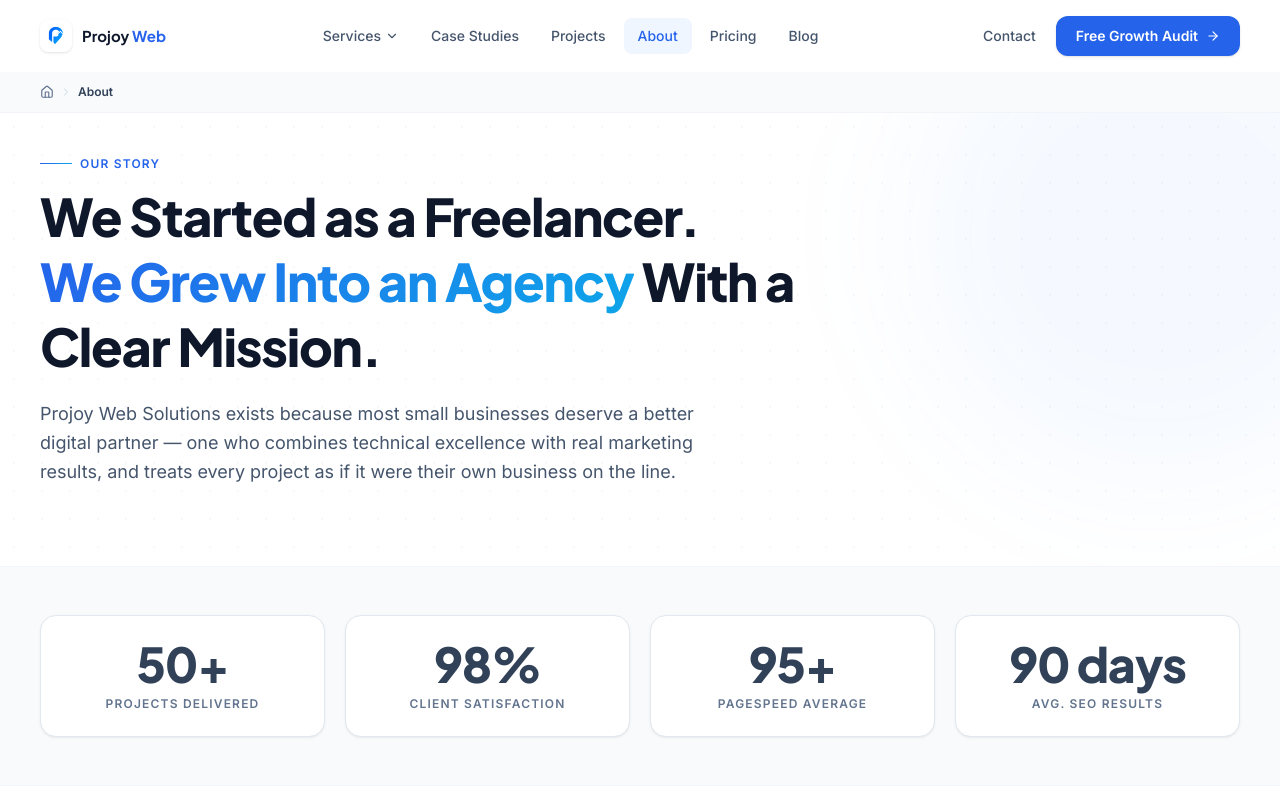
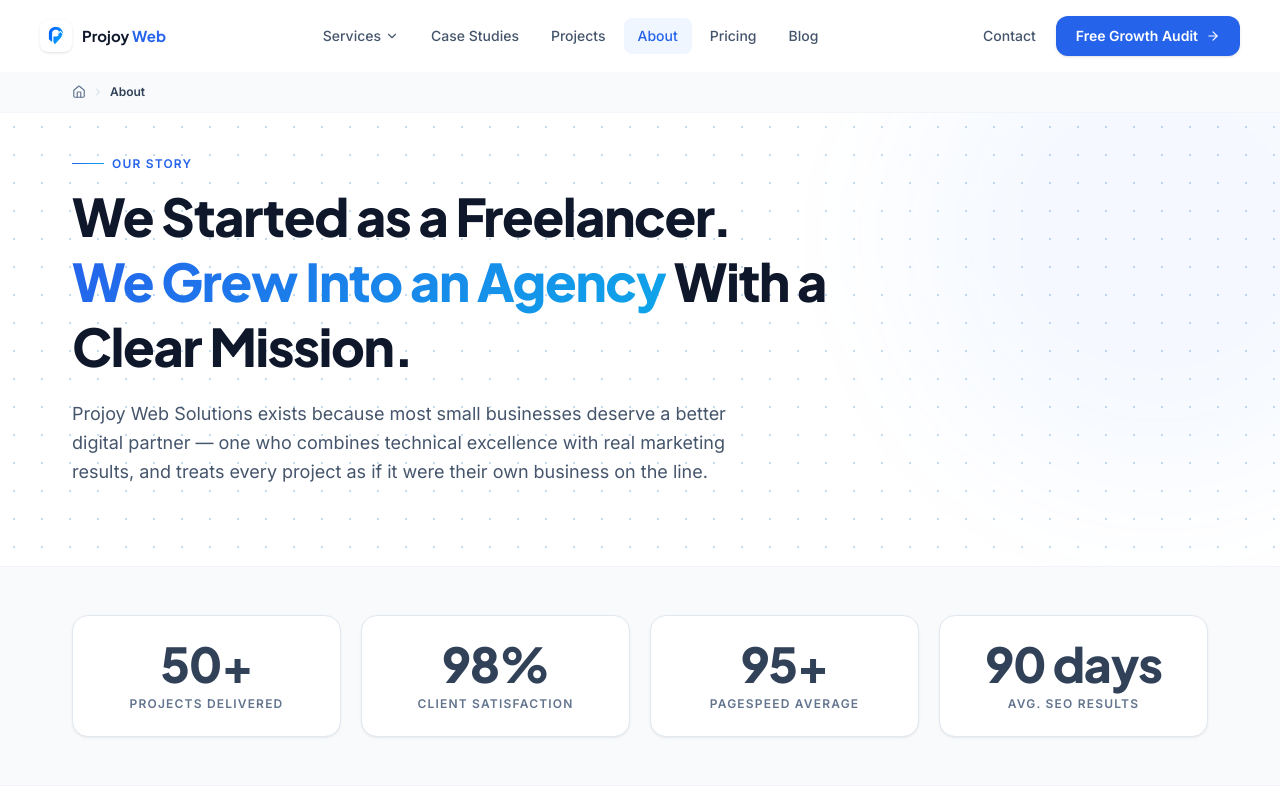
Before and after one commit to joinvnexus/projoy-web-sloutions, a Next.js app: page /about in a window 1280 px wide. Shown: the top 800 px of the page. Built offline with nearby package versions, Linux system fonts and the light colour scheme.

Commit message:
Update marketing page content and styling

```diff
--- a/app/about/page.tsx
+++ b/app/about/page.tsx
@@ -110,14 +110,14 @@ export default function AboutPage() {
         <div
           className="absolute inset-0 pointer-events-none opacity-30"
           style={{
-            backgroundImage: "radial-gradient(circle, #E2E8F0 1px, transparent 1px)",
+            backgroundImage: "radial-gradient(circle, #3a83c7 1px, transparent 1px)",
             backgroundSize: "28px 28px",
           }}
           aria-hidden="true"
         />
         <div className="absolute -top-32 -right-32 w-[500px] h-[500px] rounded-full bg-brand-500/[0.05] blur-3xl pointer-events-none" aria-hidden="true" />
 
-        <div className="container mx-auto max-w-[1200px] relative z-10">
+        <div className="container mx-auto max-w-[1200px] relative z-10 px-8">
           <div className="max-w-3xl">
             <Eyebrow>Our Story</Eyebrow>
             <h1
@@ -140,7 +140,7 @@ export default function AboutPage() {
       {/* ── Stats ── */}
       <section className="py-12 bg-slate-50 border-y border-slate-100">
         <div className="container mx-auto max-w-[1200px]">
-          <StaggerContainer className="grid grid-cols-2 lg:grid-cols-4 gap-5">
+          <StaggerContainer className="grid grid-cols-2 lg:grid-cols-4 gap-5 px-8 ">
             {TRUST_STATS.map((stat) => (
               <StaggerItem key={stat.label}>
                 <StatCard value={stat.value} label={stat.label} />
--- a/app/blog/page.tsx
+++ b/app/blog/page.tsx
@@ -44,7 +44,7 @@ export default function BlogPage() {
       <Breadcrumbs items={[{ name: "Blog", href: "/blog" }]} />
 
       {/* ── Hero ── */}
-      <section className="relative bg-white pt-8 pb-14 overflow-hidden">
+      <section className="relative bg-white px-8 pt-8 pb-14 overflow-hidden">
         <div
           className="absolute inset-0 pointer-events-none opacity-[0.28]"
           style={{
@@ -70,7 +70,7 @@ export default function BlogPage() {
       </section>
 
       {/* ── Featured Posts ── */}
-      <section className="section-padding bg-slate-50" aria-labelledby="featured-posts-heading">
+      <section className="section-padding px-8 bg-slate-50" aria-labelledby="featured-posts-heading">
         <div className="container mx-auto max-w-[1200px]">
           <h2 id="featured-posts-heading" className="font-display font-bold text-slate-900 text-xl mb-8">
             Featured Articles
--- a/app/case-studies/page.tsx
+++ b/app/case-studies/page.tsx
@@ -65,7 +65,7 @@ export default async function CaseStudiesPage({
       <Breadcrumbs items={[{ name: "Case Studies", href: "/case-studies" }]} />
 
       {/* ── Hero ── */}
-      <section className="relative bg-white pt-8 pb-16 overflow-hidden">
+      <section className="relative bg-white px-8 pt-8 pb-16 overflow-hidden">
         <div
           className="absolute inset-0 pointer-events-none opacity-[0.28]"
           style={{
--- a/app/projects/page.tsx
+++ b/app/projects/page.tsx
@@ -45,7 +45,7 @@ export default function ProjectsPage() {
       <Breadcrumbs items={[{ name: "Projects", href: "/projects" }]} />
 
       {/* ── Hero ── */}
-      <section className="relative bg-white pt-8 pb-16 overflow-hidden">
+      <section className="relative bg-white px-8 pt-8 pb-16 overflow-hidden">
         <div
           className="absolute inset-0 pointer-events-none opacity-[0.28]"
           style={{
--- a/components/home/HeroSection.tsx
+++ b/components/home/HeroSection.tsx
@@ -26,7 +26,7 @@ function BackgroundOrbs() {
       <div
         className="absolute inset-0 opacity-[0.35]"
         style={{
-          backgroundImage: "radial-gradient(circle, #CBD5E1 1px, transparent 1px)",
+          backgroundImage: "radial-gradient(circle, #0a6ee7 1px, transparent 1px)",
           backgroundSize: "32px 32px",
         }}
       />
@@ -131,7 +131,7 @@ function HeroVisual() {
 export function HeroSection() {
   return (
     <section
-      className="relative min-h-[calc(100vh-4rem)] flex items-center overflow-hidden bg-white"
+      className="relative min-h-[calc(100vh-4rem)] px-8 flex items-center overflow-hidden bg-white "
       aria-label="Hero"
     >
       <BackgroundOrbs />
@@ -221,7 +221,7 @@ export function HeroSection() {
             initial={{ opacity: 0, scale: 0.95 }}
             animate={{ opacity: 1, scale: 1 }}
             transition={{ duration: 0.6, delay: 0.2, ease: [0.21, 0.47, 0.32, 0.98] }}
-            className="order-1 lg:order-2"
+            className="order-2 lg:order-2"
           >
             <HeroVisual />
           </motion.div>
--- a/components/layout/Footer.tsx
+++ b/components/layout/Footer.tsx
@@ -49,7 +49,7 @@ export function Footer() {
     >
       {/* ── Pre-footer CTA band ── */}
       <div className="border-b border-slate-800">
-        <div className="container mx-auto max-w-[1200px] py-12 lg:py-16">
+        <div className="container px-12 py-12 lg:py-16">
           <div className="flex flex-col lg:flex-row items-start lg:items-center justify-between gap-8">
             <div className="max-w-xl">
               <p className="text-xs font-semibold uppercase tracking-widest text-brand-400 mb-2">
@@ -84,7 +84,7 @@ export function Footer() {
       </div>
 
       {/* ── Main footer content ── */}
-      <div className="container mx-auto max-w-[1200px] py-14 lg:py-16">
+      <div className="container  px-12 py-14 lg:py-16">
         <div className="grid grid-cols-1 sm:grid-cols-2 lg:grid-cols-4 gap-10 lg:gap-8">
 
           {/* Col 1: Brand */}
--- a/components/services/ServiceHero.tsx
+++ b/components/services/ServiceHero.tsx
@@ -46,7 +46,7 @@ export function ServiceHero({
   return (
     <section
       className={cn(
-        "relative overflow-hidden pt-6 pb-16 lg:pt-10 lg:pb-20",
+        "relative overflow-hidden pt-6 pb-16 lg:pt-10 lg:pb-20 px-8",
         "bg-white"
       )}
       aria-label="Service overview"
--- a/components/services/SubServiceTemplate.tsx
+++ b/components/services/SubServiceTemplate.tsx
@@ -60,7 +60,7 @@ export function SubServiceTemplate({ data }: { data: SubServiceData }) {
       />
 
       {/* ── Hero ── */}
-      <section className="relative bg-white pt-10 pb-16 overflow-hidden">
+      <section className="relative bg-white px-8 pt-10 pb-16 overflow-hidden">
         <div
           className="absolute inset-0 pointer-events-none opacity-[0.28]"
           style={{
--- a/components/shared/Breadcrumbs.tsx
+++ b/components/shared/Breadcrumbs.tsx
@@ -25,7 +25,7 @@ export function Breadcrumbs({ items, className }: BreadcrumbsProps) {
       aria-label="Breadcrumb"
       className={className ?? "bg-slate-50 border-b border-slate-100"}
     >
-      <div className="container mx-auto max-w-[1200px] py-3">
+      <div className="container mx-auto max-w-[1200px] py-3 px-8">
         <ol className="flex items-center gap-1.5 flex-wrap text-xs" role="list">
           {allItems.map((item, i) => {
             const isLast = i === allItems.length - 1;
--- a/styles/globals.css
+++ b/styles/globals.css
@@ -110,6 +110,9 @@
   .section-padding-lg {
     padding-top: 7rem;
     padding-bottom: 7rem;
+    padding-right: 1rem;
+    padding-left: 1rem;
+
   }
 
   .container-narrow {
```
